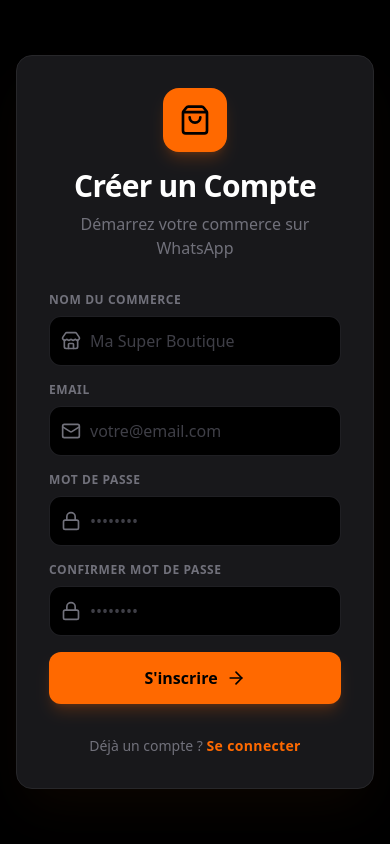
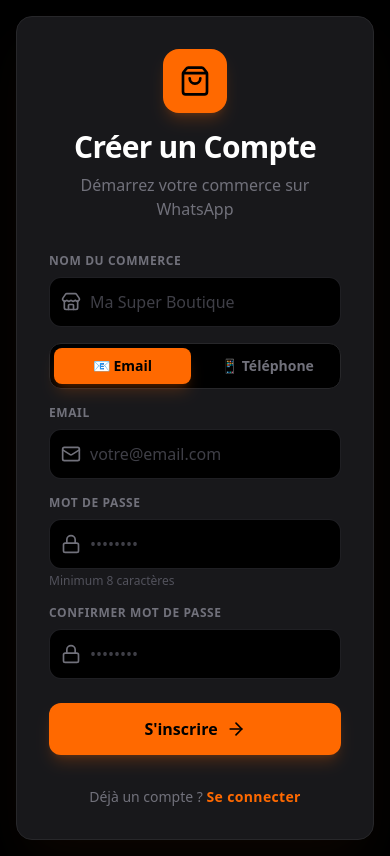
Before and after one commit to lexxxdtp/djassabotSaas, a React app in the folder frontend/: page /signup in a window 390 px wide. Built offline with nearby package versions, Linux system fonts and the light colour scheme; no server answers; the HTML template or start-up script is replaced by a standard one.

Commit message:
feat(frontend): Add phone authentication UI with email/phone toggle

```diff
--- a/frontend/src/pages/Login.tsx
+++ b/frontend/src/pages/Login.tsx
@@ -5,7 +5,7 @@ import { useAuth } from '../context/AuthContext';
 import { getApiUrl } from '../utils/apiConfig';
 
 const Login: React.FC = () => {
-    const [email, setEmail] = useState('');
+    const [identifier, setIdentifier] = useState(''); // email OU téléphone (+225XXXXXXXXXX)
     const [password, setPassword] = useState('');
     const [error, setError] = useState('');
     const [loading, setLoading] = useState(false);
@@ -24,7 +24,7 @@ const Login: React.FC = () => {
                 method: 'POST',
                 headers: { 'Content-Type': 'application/json' },
                 body: JSON.stringify({
-                    email,
+                    identifier, // Le backend détectera si c'est email ou phone
                     password
                 }),
             });
@@ -65,18 +65,19 @@ const Login: React.FC = () => {
 
                 <form onSubmit={handleLogin} className="space-y-6">
                     <div>
-                        <label className="block text-xs font-bold uppercase tracking-wider text-zinc-500 mb-2">Email</label>
+                        <label className="block text-xs font-bold uppercase tracking-wider text-zinc-500 mb-2">Email ou Téléphone</label>
                         <div className="relative group">
                             <Mail className="absolute left-3 top-1/2 -translate-y-1/2 text-zinc-500 group-focus-within:text-orange-500 transition-colors w-5 h-5" />
                             <input
-                                type="email"
-                                value={email}
-                                onChange={(e) => setEmail(e.target.value)}
-                                placeholder="votre@email.com"
+                                type="text"
+                                value={identifier}
+                                onChange={(e) => setIdentifier(e.target.value)}
+                                placeholder="email@exemple.com ou +225XXXXXXXXXX"
                                 required
                                 className="w-full bg-black border border-zinc-700/50 rounded-xl py-3 pl-10 pr-4 text-white placeholder-zinc-700 focus:outline-none focus:border-orange-500 focus:ring-1 focus:ring-orange-500 transition-all"
                             />
                         </div>
+                        <p className="mt-1 text-xs text-zinc-600">Format téléphone : +225 suivi de 10 chiffres</p>
                     </div>
 
                     <div>
--- a/frontend/src/pages/Signup.tsx
+++ b/frontend/src/pages/Signup.tsx
@@ -1,17 +1,17 @@
 import React, { useState } from 'react';
-import { ShoppingBag, ArrowRight, Mail, Lock, Store } from 'lucide-react';
+import { ShoppingBag, ArrowRight, Mail, Lock, Store, Phone } from 'lucide-react';
 import { useNavigate, Link } from 'react-router-dom';
 import { useAuth } from '../context/AuthContext';
 import { getApiUrl } from '../utils/apiConfig';
 
 const Signup: React.FC = () => {
+    const [usePhone, setUsePhone] = useState(false); // Toggle email/téléphone
     const [formData, setFormData] = useState({
         businessName: '',
         email: '',
+        phone: '',
         password: '',
-        confirmPassword: '',
-        phone: '',
-        location: 'Abidjan' // Default
+        confirmPassword: ''
     });
     const [error, setError] = useState('');
     const [loading, setLoading] = useState(false);
@@ -24,6 +24,22 @@ const Signup: React.FC = () => {
         setFormData({ ...formData, [e.target.name]: e.target.value });
     };
 
+    const formatPhoneNumber = (value: string) => {
+        // Auto-format le numéro: ajoute +225 si manquant
+        let cleaned = value.replace(/\D/g, '');
+
+        if (!value.startsWith('+225') && cleaned.length > 0) {
+            cleaned = '225' + cleaned;
+        }
+
+        return cleaned.startsWith('225') ? '+' + cleaned : value;
+    };
+
+    const handlePhoneChange = (e: React.ChangeEvent<HTMLInputElement>) => {
+        const formatted = formatPhoneNumber(e.target.value);
+        setFormData({ ...formData, phone: formatted });
+    };
+
     const handleSignup = async (e: React.FormEvent) => {
         e.preventDefault();
         setError('');
@@ -31,6 +47,25 @@ const Signup: React.FC = () => {
         if (formData.password !== formData.confirmPassword) {
             setError('Les mots de passe ne correspondent pas.');
             return;
+        }
+
+        if (!usePhone && !formData.email) {
+            setError('Veuillez fournir un email.');
+            return;
+        }
+
+        if (usePhone && !formData.phone) {
+            setError('Veuillez fournir un numéro de téléphone.');
+            return;
+        }
+
+        // Validation du format téléphone
+        if (usePhone) {
+            const phoneRegex = /^\+225[0-9]{10}$/;
+            if (!phoneRegex.test(formData.phone)) {
+                setError('Format de téléphone invalide. Utilisez +225 suivi de 10 chiffres.');
+                return;
+            }
         }
 
         setLoading(true);
@@ -41,7 +76,8 @@ const Signup: React.FC = () => {
                 headers: { 'Content-Type': 'application/json' },
                 body: JSON.stringify({
                     businessName: formData.businessName,
-                    email: formData.email,
+                    email: usePhone ? null : formData.email,
+                    phone: usePhone ? formData.phone : null,
                     password: formData.password
                 }),
             });
@@ -98,6 +134,32 @@ const Signup: React.FC = () => {
                         </div>
                     </div>
 
+                    {/* Toggle Email/Téléphone */}
+                    <div className="flex gap-2 p-1 bg-black rounded-xl border border-zinc-800">
+                        <button
+                            type="button"
+                            onClick={() => setUsePhone(false)}
+                            className={`flex-1 py-2 rounded-lg text-sm font-bold transition-all ${!usePhone
+                                    ? 'bg-orange-500 text-black shadow-lg shadow-orange-500/20'
+                                    : 'text-zinc-500 hover:text-white'
+                                }`}
+                        >
+                            📧 Email
+                        </button>
+                        <button
+                            type="button"
+                            onClick={() => setUsePhone(true)}
+                            className={`flex-1 py-2 rounded-lg text-sm font-bold transition-all ${usePhone
+                                    ? 'bg-orange-500 text-black shadow-lg shadow-orange-500/20'
+                                    : 'text-zinc-500 hover:text-white'
+                                }`}
+                        >
+                            📱 Téléphone
+                        </button>
+                    </div>
+
+                    {/* Champ Email OU Téléphone */}
+                    {!usePhone ? (
                         <div>
                             <label className="block text-xs font-bold uppercase tracking-wider text-zinc-500 mb-2">Email</label>
                             <div className="relative group">
@@ -113,6 +175,24 @@ const Signup: React.FC = () => {
                                 />
                             </div>
                         </div>
+                    ) : (
+                        <div>
+                            <label className="block text-xs font-bold uppercase tracking-wider text-zinc-500 mb-2">Téléphone</label>
+                            <div className="relative group">
+                                <Phone className="absolute left-3 top-1/2 -translate-y-1/2 text-zinc-500 group-focus-within:text-orange-500 transition-colors w-5 h-5" />
+                                <input
+                                    type="tel"
+                                    name="phone"
+                                    value={formData.phone}
+                                    onChange={handlePhoneChange}
+                                    placeholder="+225XXXXXXXXXX"
+                                    required
+                                    className="w-full bg-black border border-zinc-700/50 rounded-xl py-3 pl-10 pr-4 text-white placeholder-zinc-700 focus:outline-none focus:border-orange-500 focus:ring-1 focus:ring-orange-500 transition-all font-mono"
+                                />
+                            </div>
+                            <p className="mt-1 text-xs text-zinc-600">Format : +225 suivi de 10 chiffres</p>
+                        </div>
+                    )}
 
                     <div>
                         <label className="block text-xs font-bold uppercase tracking-wider text-zinc-500 mb-2">Mot de Passe</label>
@@ -125,9 +205,11 @@ const Signup: React.FC = () => {
                                 onChange={handleChange}
                                 placeholder="••••••••"
                                 required
+                                minLength={8}
                                 className="w-full bg-black border border-zinc-700/50 rounded-xl py-3 pl-10 pr-4 text-white placeholder-zinc-700 focus:outline-none focus:border-orange-500 focus:ring-1 focus:ring-orange-500 transition-all"
                             />
                         </div>
+                        <p className="mt-1 text-xs text-zinc-600">Minimum 8 caractères</p>
                     </div>
 
                     <div>
@@ -149,7 +231,7 @@ const Signup: React.FC = () => {
                     <button
                         type="submit"
                         disabled={loading}
-                        className="w-full bg-orange-500 hover:bg-orange-600 text-black font-bold py-3.5 rounded-xl transition-all flex items-center justify-center space-x-2 shadow-lg shadow-orange-500/20 disabled:opacity-50 disabled:cursor-not-allowed mt-4"
+                        className="w-full bg-orange-500 hover:bg-orange-600 text-black font-bold py-3.5 rounded-xl transition-all flex items-center justify-center space-x-2 shadow-lg shadow-orange-500/20 disabled:opacity-50 disabled:cursor-not-allowed mt-6"
                     >
                         <span>{loading ? 'Création en cours...' : 'S\'inscrire'}</span>
                         {!loading && <ArrowRight className="w-5 h-5" />}
```
Lines whose indentation alone changed are shown as unchanged.
